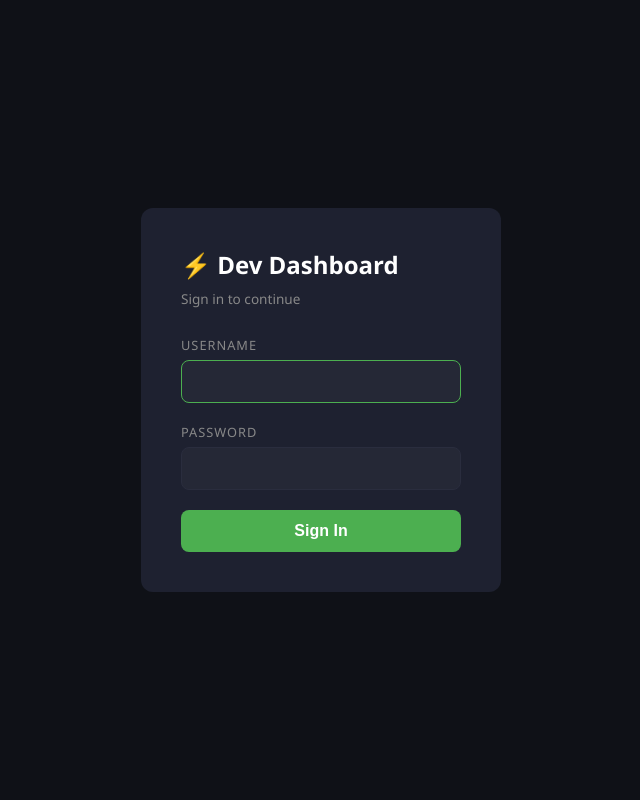
After one commit to BenLudowise/dev-dashboard, a Flask app: page /login in a window 1280 px wide. The commit adds this page. Shown: the whole page, without its empty margins (319-959 px from the left). Run offline with Flask 3, Linux system fonts and the light colour scheme.

Commit message:
feat: add login page and session authentication

```diff
--- a/app.py
+++ b/app.py
@@ -1,13 +1,80 @@
-from flask import Flask, jsonify, render_template
+from flask import Flask, jsonify, render_template, request, redirect, url_for, session
+from plyer import notification
 import psutil
+import threading
+import time
+import os
 
 app = Flask(__name__)
+app.secret_key = 'change-this-to-something-random'
+
+# Login credentials — change these!
+USERNAME = 'admin'
+PASSWORD = 'password123'
+
+# Alert thresholds
+CPU_THRESHOLD = 85
+RAM_THRESHOLD = 85
+
+def send_alert(title, message):
+    notification.notify(
+        title=title,
+        message=message,
+        app_name="Dev Dashboard",
+        timeout=5
+    )
+
+def monitor_alerts():
+    while True:
+        cpu = psutil.cpu_percent(interval=1)
+        ram = psutil.virtual_memory().percent
+
+        if cpu > CPU_THRESHOLD:
+            send_alert(
+                "⚠️ High CPU Usage",
+                f"CPU is at {cpu}% — above {CPU_THRESHOLD}% threshold"
+            )
+
+        if ram > RAM_THRESHOLD:
+            send_alert(
+                "⚠️ High RAM Usage",
+                f"RAM is at {ram}% — above {RAM_THRESHOLD}% threshold"
+            )
+
+        time.sleep(30)
+
+def login_required(f):
+    from functools import wraps
+    @wraps(f)
+    def decorated(*args, **kwargs):
+        if not session.get('logged_in'):
+            return redirect(url_for('login'))
+        return f(*args, **kwargs)
+    return decorated
+
+@app.route('/login', methods=['GET', 'POST'])
+def login():
+    error = None
+    if request.method == 'POST':
+        if request.form['username'] == USERNAME and request.form['password'] == PASSWORD:
+            session['logged_in'] = True
+            return redirect(url_for('index'))
+        else:
+            error = 'Invalid credentials'
+    return render_template('login.html', error=error)
+
+@app.route('/logout')
+def logout():
+    session.clear()
+    return redirect(url_for('login'))
 
 @app.route('/')
+@login_required
 def index():
     return render_template('index.html')
 
 @app.route('/api/stats')
+@login_required
 def get_stats():
     stats = {
         "cpu_percent": psutil.cpu_percent(interval=1),
@@ -26,6 +93,7 @@ def get_stats():
     return jsonify(stats)
 
 @app.route('/api/processes')
+@login_required
 def get_processes():
     processes = []
     for proc in psutil.process_iter(['pid', 'name', 'cpu_percent', 'memory_percent']):
@@ -38,4 +106,7 @@ def get_processes():
     return jsonify(processes)
 
 if __name__ == '__main__':
+    alert_thread = threading.Thread(target=monitor_alerts, daemon=True)
+    alert_thread.start()
+
     app.run(debug=True, host='0.0.0.0', port=5000)
--- /dev/null
+++ b/templates/login.html
@@ -0,0 +1,112 @@
+<!DOCTYPE html>
+<html lang="en">
+<head>
+  <meta charset="UTF-8">
+  <meta name="viewport" content="width=device-width, initial-scale=1.0">
+  <title>Login — Dev Dashboard</title>
+  <style>
+    * { margin: 0; padding: 0; box-sizing: border-box; }
+
+    body {
+      background: #0f1117;
+      color: #e0e0e0;
+      font-family: 'Segoe UI', sans-serif;
+      display: flex;
+      justify-content: center;
+      align-items: center;
+      height: 100vh;
+    }
+
+    .login-box {
+      background: #1e2130;
+      padding: 40px;
+      border-radius: 12px;
+      width: 100%;
+      max-width: 360px;
+    }
+
+    h1 {
+      font-size: 1.5rem;
+      margin-bottom: 8px;
+      color: #ffffff;
+    }
+
+    p {
+      font-size: 0.85rem;
+      color: #888;
+      margin-bottom: 28px;
+    }
+
+    label {
+      display: block;
+      font-size: 0.8rem;
+      text-transform: uppercase;
+      letter-spacing: 1px;
+      color: #888;
+      margin-bottom: 6px;
+    }
+
+    input {
+      width: 100%;
+      padding: 12px;
+      background: #252836;
+      border: 1px solid #2a2d3e;
+      border-radius: 8px;
+      color: #e0e0e0;
+      font-size: 0.95rem;
+      margin-bottom: 20px;
+      outline: none;
+    }
+
+    input:focus {
+      border-color: #4caf50;
+    }
+
+    button {
+      width: 100%;
+      padding: 12px;
+      background: #4caf50;
+      color: white;
+      border: none;
+      border-radius: 8px;
+      font-size: 1rem;
+      cursor: pointer;
+      font-weight: bold;
+    }
+
+    button:hover {
+      background: #43a047;
+    }
+
+    .error {
+      background: rgba(244,67,54,0.1);
+      border: 1px solid #f44336;
+      color: #f44336;
+      padding: 10px 14px;
+      border-radius: 8px;
+      font-size: 0.85rem;
+      margin-bottom: 20px;
+    }
+  </style>
+</head>
+<body>
+  <div class="login-box">
+    <h1>⚡ Dev Dashboard</h1>
+    <p>Sign in to continue</p>
+
+    {% if error %}
+    <div class="error">{{ error }}</div>
+    {% endif %}
+
+    <form method="POST">
+      <label>Username</label>
+      <input type="text" name="username" autofocus>
+
+      <label>Password</label>
+      <input type="password" name="password">
+
+      <button type="submit">Sign In</button>
+    </form>
+  </div>
+</body>
+</html>
```
Also changed, not shown: templates/index.html (+23 -28 lines).
